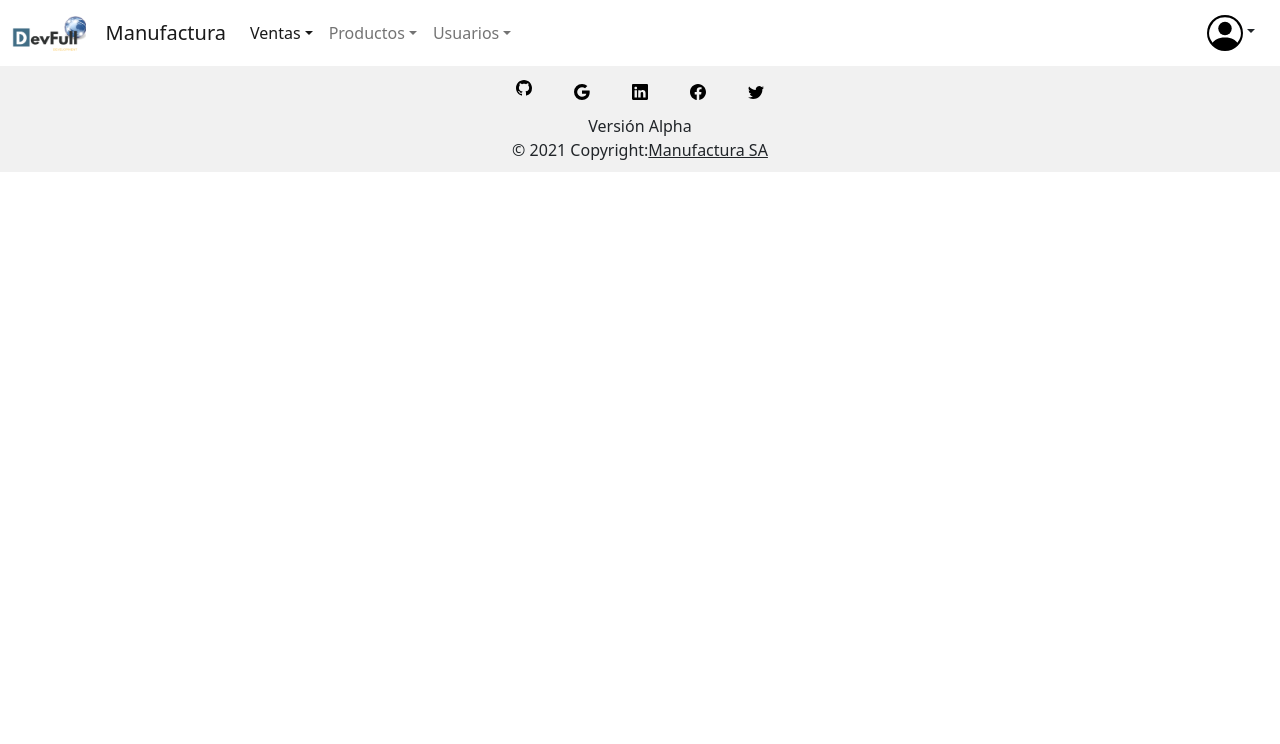
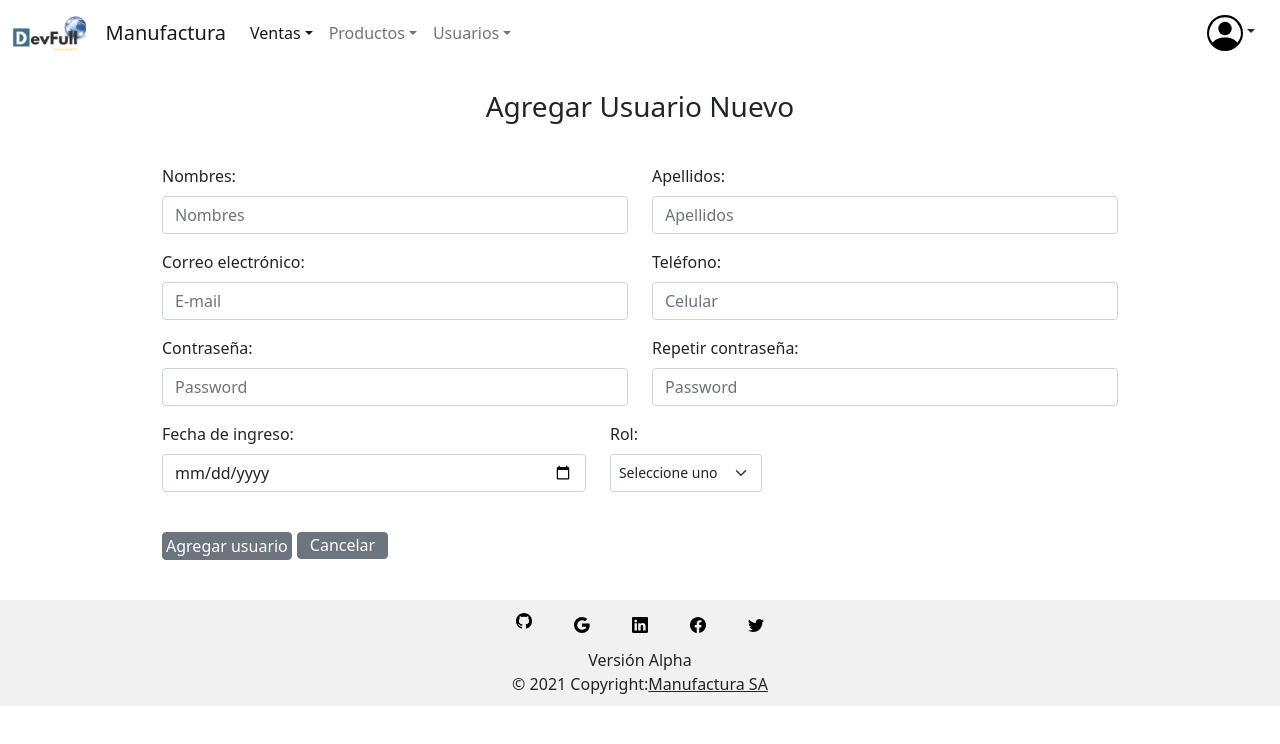
Before and after one commit to MinTic-2021/Manufacture, a React (Create React App) app: page /gusu-agregar in a window 1280 px wide. Shown: the top 744 px of the page. Built offline with nearby package versions, Linux system fonts and the light colour scheme.

Commit message:
Agregar página de nuevo usuario

```diff
--- a/src/pages/Login.jsx
+++ b/src/pages/Login.jsx
@@ -12,7 +12,7 @@ const Login = () => {
                     Iniciar sesión
                 </h4>
                 <form>
-                    <div classNameName="mb-3">
+                    <div className="mb-3">
                         <label for="exampleInputEmail1" className="form-label">Correo electrónico:</label>
                         <input type="email" className="form-control" aria-describedby="emailHelp" />
                     </div>
--- a/src/pages/gestion-usuarios/AgregarUsuario.jsx
+++ b/src/pages/gestion-usuarios/AgregarUsuario.jsx
@@ -2,9 +2,67 @@ import React from 'react'
 
 const AgregarUsuario = () => {
     return (
-        <div>
-
+        <div style={{paddingBottom: '40px'}}>
+            <div class="container-sm">
+            <h3 style={{marginTop: '3vh', marginBottom: '5vh', display: 'flex', justifyContent: 'center'}}>
+                Agregar Usuario Nuevo
+            </h3>
+            <form style={{marginLeft: '10vh', marginRight: '10vh'}}>
+                <div class="row" style={{display: 'flex', paddingBottom: '2vh'}}>
+                    <div class="col">
+                        <label style={{paddingBottom: '1vh'}}>Nombres:</label>
+                        <input type="text" class="form-control" placeholder="Nombres" />
+                    </div>
+                    <div class="col">
+                        <label style={{paddingBottom: '1vh'}}>Apellidos:</label>
+                        <input type="text" class="form-control" placeholder="Apellidos" />
+                    </div>
+                </div>
+                <div class="row" style={{display: 'flex', paddingBottom: '2vh'}}>
+                    <div class="col" >
+                        <label style={{paddingBottom: '1vh'}}>Correo electrónico:</label>
+                        <input type="email" class="form-control" placeholder="E-mail" />
+                    </div>
+                    <div class="col" >
+                        <label style={{paddingBottom: '1vh'}}>Teléfono:</label>
+                        <input type="number" class="form-control" placeholder="Celular" />
+                    </div>
+                </div>
+                <div class="row" style={{display: 'flex', paddingBottom: '2vh'}}>
+                    <div class="col" >
+                        <label style={{paddingBottom: '1vh'}}>Contraseña:</label>
+                        <input type="password" class="form-control" placeholder="Password" />
+                    </div>
+                    <div class="col" >
+                        <label style={{paddingBottom: '1vh'}}>Repetir contraseña:</label>
+                        <input type="password" class="form-control" placeholder="Password" />
+                    </div>
+                </div>
+                <div class="row" style={{display: 'flex', paddingBottom: '2vh'}}>
+                    <div class="col" >
+                        <label style={{paddingBottom: '1vh'}}>Fecha de ingreso:</label>
+                        <input type="date" class="form-control" />
+                    </div>
+                    <div class="col" >
+                        <label style={{paddingRight: '60vh', paddingBottom: '1vh'}}>Rol:</label>
+                        <select class="form-select form-select-sm" style={{width: '30%', height: '55%'}}>
+                            <option>Seleccione uno</option>
+                            <option>Administrador</option>
+                            <option>Vendedor</option>
+                        </select>
+                    </div>
+                </div>
+            </form>
+            <div style={{margin: '3vh 0vh 0vh 10vh'}}>
+                <button type="button" class="btn btn-secondary" onclick="alert('Usuario agregado exitosamente')" style={{padding: '1px 3px 1px 3px'}}>
+                    Agregar usuario
+                </button>
+                <button type="button" class="btn btn-secondary" style={{paddingTop: '0.8px', paddingBottom: '1px', marginLeft: '5px'}}>
+                    Cancelar
+                </button>
+            </div>
         </div>
+    </div>
     )
 }
 
```
